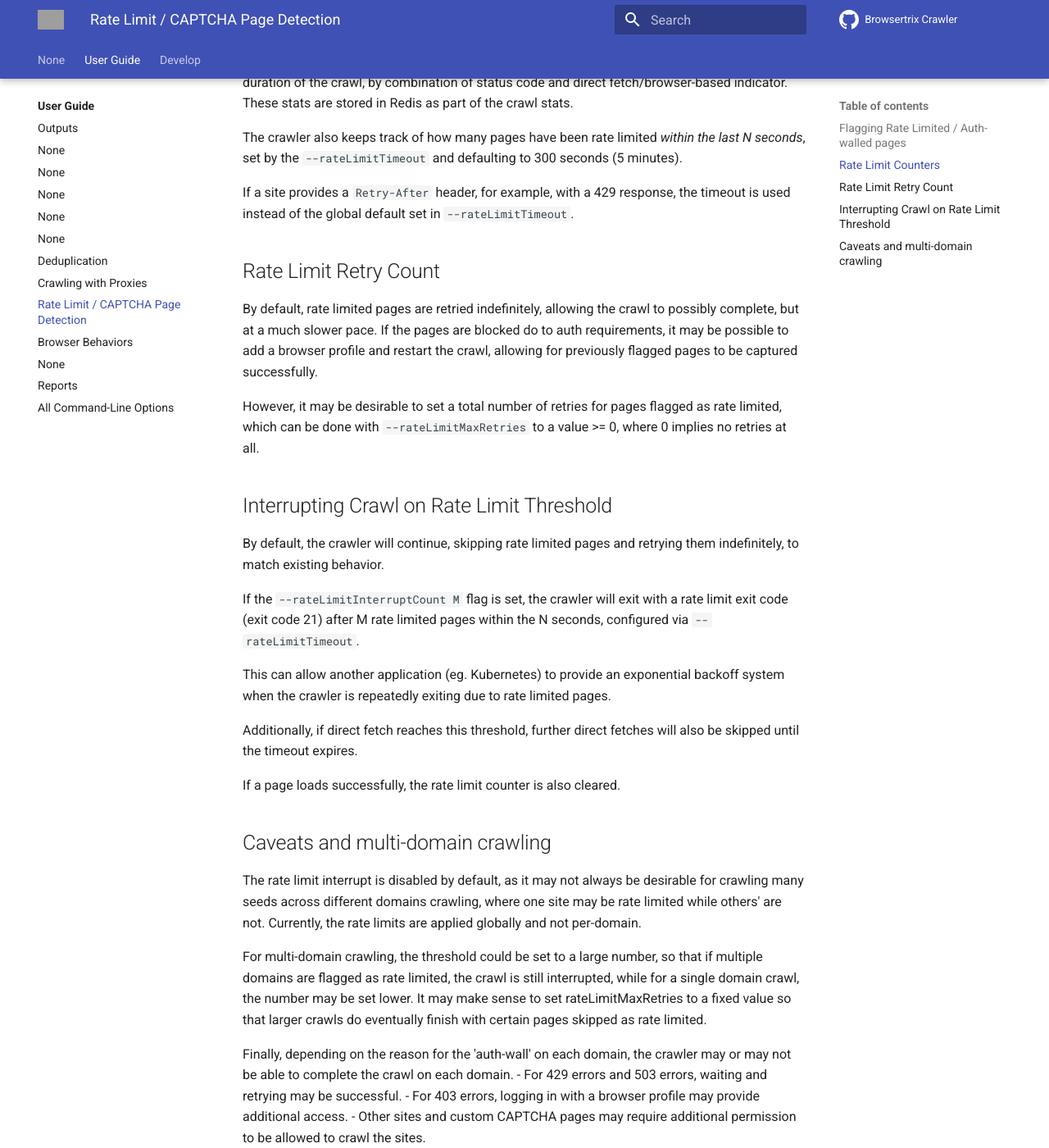
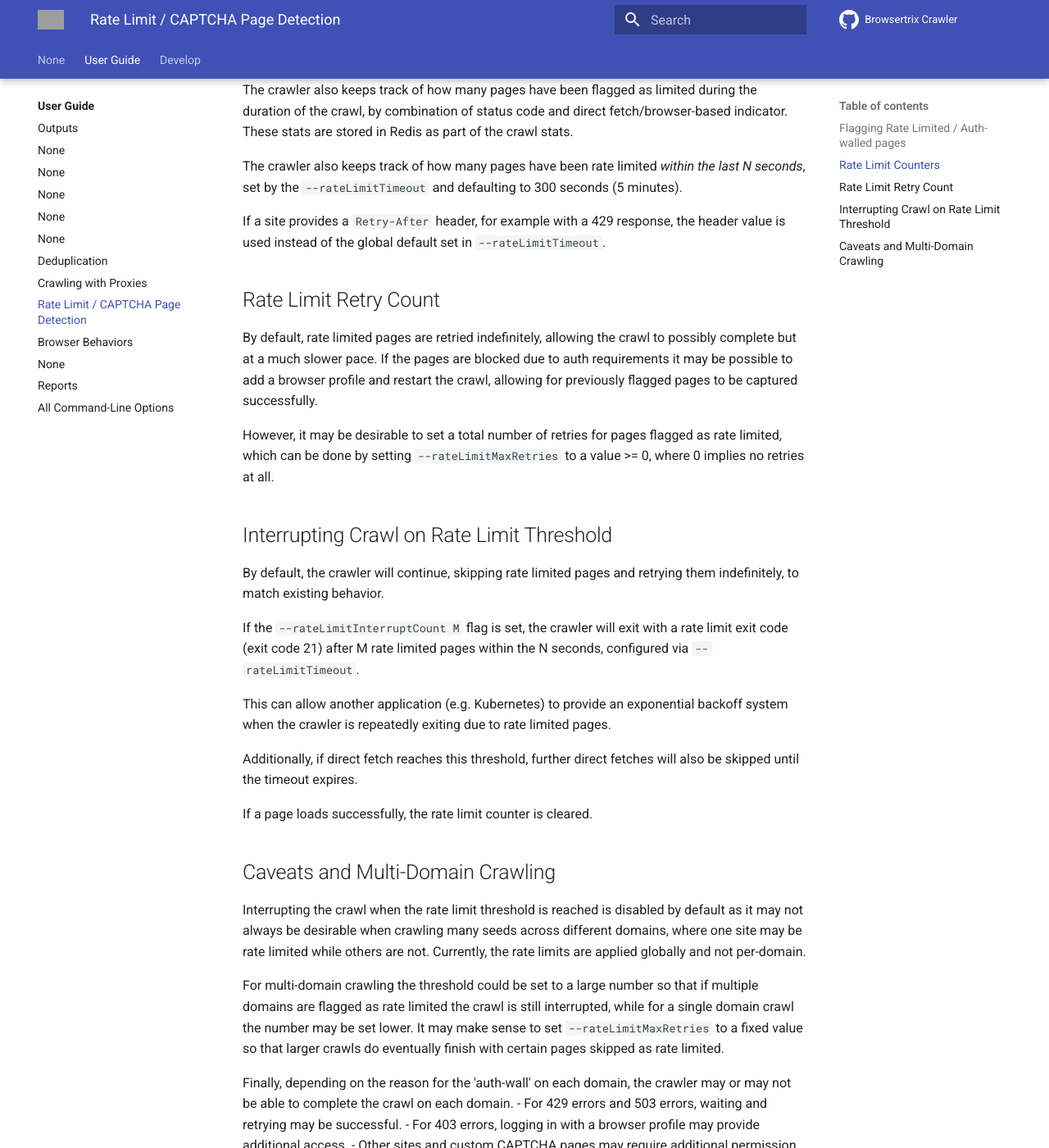
Before and after one commit to webrecorder/browsertrix-crawler, an MkDocs documentation site: the page built from docs/docs/user-guide/rateLimits.md, in a window 1280 px wide and 1400 px high, scrolled down 837 px. Shown: the whole window at 82% size. Built offline with MkDocs 1.6.1 and Material for MkDocs 9.7.7, drawn with Linux system fonts in a browser that asks for light colours; comment, search, counter and statistics services are not loaded; some of the changed text lies outside the part shown; grey boxes are pictures that could not be loaded.

Commit message:
Apply docs suggestions from code review
Co-authored-by: Tessa Walsh <tessa@bitarchivist.net>

```diff
--- a/docs/docs/user-guide/rateLimits.md
+++ b/docs/docs/user-guide/rateLimits.md
@@ -1,24 +1,20 @@
 # Rate Limit / CAPTCHA Page Detection
 
-When crawling, it is often possible to encounter rate limits, CAPTCHA or auth pages that are shown instead of valid content that crawler is intending to capture.
-These 'auth-walled' pages are often done for a good reason, and bypassing such limits if outside of the scope of the crawler.
+When crawling, it is often possible to encounter rate limits, CAPTCHAs, or auth pages that are shown instead of valid content that the crawler is intending to capture.
+These 'auth-walled' pages are often implemented for good reason, and bypassing such limits is outside of the scope of the crawler.
 
 However, the crawler can *detect* such pages and avoid archiving 'bad'/undesirable data.
 
 The crawler includes several options to help with this.
 
 When pages are flagged as rate limited, the pages are still loaded in the browser, but the content is not archived.
-Instead, the pages may be queued to be retried at a later time, or skipped altogether.
+Instead, the pages may be queued to be retried at a later time or skipped altogether.
 
 ## Flagging Rate Limited / Auth-walled pages
 
-The simplest mechanism for detection is by checking the status code. By default, the crawler now skips all pages that have a 403, 429, 503 status codes. This list can be customized with the `--rateLimitStatusCodes` which can be set to a list of status codes to always skip and retry.
+The simplest mechanism for detection is by checking the status code. By default, the crawler now skips all pages that have a 403, 429, or 503 status code. This list can be customized with the `--rateLimitStatusCodes` setting, which accepts a list of status codes to always skip and retry.
 
-The crawler also includes a custom option, `--rateLimitOnMatch` which can take one more values in the form of
-`<regex>` or `<regex>:<status>`, for example, `--rateLimitOnMatch <regex-1> --rateLimitOnMatch <regex-2>:<status>`.
-
-This setting allows for custom detection of CAPTCHA / rate-limited pages based on page content, and optionally status code,
-so even 200 pages can be flagged as rate limited.
+The crawler also includes a custom option `--rateLimitOnMatch`, which can take one more values in the form of `<regex>` or `<regex>:<status>`, e.g. `--rateLimitOnMatch <regex-1> --rateLimitOnMatch <regex-2>:<status>`. This setting allows for custom detection of CAPTCHAs and rate-limited pages based on page content, and optionally status code, so even 200 pages can be flagged as rate limited.
 
 ## Rate Limit Counters
 
@@ -27,14 +23,14 @@
 
 The crawler also keeps track of how many pages have been rate limited *within the last N seconds*, set by the `--rateLimitTimeout` and defaulting to 300 seconds (5 minutes).
 
-If a site provides a `Retry-After` header, for example, with a 429 response, the timeout is used instead of the global default set in `--rateLimitTimeout`.
+If a site provides a `Retry-After` header, for example with a 429 response, the header value is used instead of the global default set in `--rateLimitTimeout`.
 
 ## Rate Limit Retry Count
 
-By default, rate limited pages are retried indefinitely, allowing the crawl to possibly complete, but at a much slower pace. If the pages are blocked do to auth requirements, it may be possible to add a browser profile and restart the crawl, allowing for previously flagged pages to be captured successfully.
+By default, rate limited pages are retried indefinitely, allowing the crawl to possibly complete but at a much slower pace. If the pages are blocked due to auth requirements it may be possible to add a browser profile and restart the crawl, allowing for previously flagged pages to be captured successfully.
 
 However, it may be desirable to set a total number of retries for pages flagged as rate limited, which can be done
-with `--rateLimitMaxRetries` to a value >= 0, where 0 implies no retries at all.
+by setting `--rateLimitMaxRetries` to a value >= 0, where 0 implies no retries at all.
 
 ## Interrupting Crawl on Rate Limit Threshold
 
@@ -42,22 +38,22 @@
 
 If the `--rateLimitInterruptCount M` flag is set, the crawler will exit with a rate limit exit code (exit code 21) after M rate limited pages within the N seconds, configured via `--rateLimitTimeout`.
 
-This can allow another application (eg. Kubernetes) to provide an exponential backoff system when the crawler is repeatedly exiting due to rate limited pages.
+This can allow another application (e.g. Kubernetes) to provide an exponential backoff system when the crawler is repeatedly exiting due to rate limited pages.
 
 Additionally, if direct fetch reaches this threshold, further direct fetches will also be skipped until the timeout expires.
 
-If a page loads successfully, the rate limit counter is also cleared.
+If a page loads successfully, the rate limit counter is cleared.
 
-## Caveats and multi-domain crawling
+## Caveats and Multi-Domain Crawling
 
-The rate limit interrupt is disabled by default, as it may not always be desirable for crawling many seeds across different domains crawling, where one site may be rate limited while others' are not. Currently, the rate limits are applied globally and not per-domain.
+Interrupting the crawl when the rate limit threshold is reached is disabled by default as it may not always be desirable when crawling many seeds across different domains, where one site may be rate limited while others are not. Currently, the rate limits are applied globally and not per-domain.
 
-For multi-domain crawling, the threshold could be set to a large number, so that if multiple domains are flagged as rate limited, the crawl is still interrupted, while for a single domain crawl, the number may be set lower.
-It may make sense to set rateLimitMaxRetries to a fixed value so that larger crawls do eventually finish with certain pages skipped as rate limited.
+For multi-domain crawling the threshold could be set to a large number so that if multiple domains are flagged as rate limited the crawl is still interrupted, while for a single domain crawl the number may be set lower.
+It may make sense to set `--rateLimitMaxRetries` to a fixed value so that larger crawls do eventually finish with certain pages skipped as rate limited.
 
 Finally, depending on the reason for the 'auth-wall' on each domain, the crawler may or may not be able to complete the crawl on each domain.
 - For 429 errors and 503 errors, waiting and retrying may be successful.
 - For 403 errors, logging in with a browser profile may provide additional access.
 - Other sites and custom CAPTCHA pages may require additional permission to be allowed to crawl the sites.
 
-If facing repeated errors, requesting permission may be the best approach to successful crawl a domain.
+If facing repeated errors, requesting permission may be the best approach to successfully crawl a domain.
```
